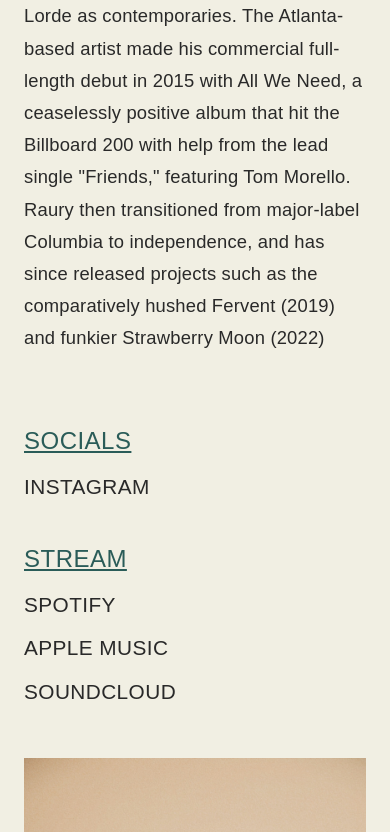
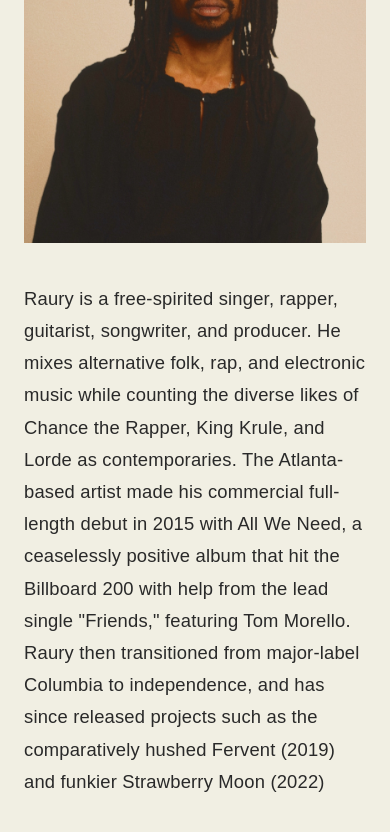
Before and after one commit to juliettemangon2/spinach-recordings, a Next.js app: page /artists in a window 390 px wide. Shown: the part 1156-1988 px from the top of the page. Built offline with nearby package versions, Linux system fonts and the light colour scheme; a web font is replaced by a local one.

Commit message:
compatibility + dividers

```diff
--- a/app/about/page.tsx
+++ b/app/about/page.tsx
@@ -22,6 +22,7 @@ const partners = [
 ]
 
 const DESKTOP_ITEMS = 4
+const TABLET_ITEMS = 3
 const MOBILE_ITEMS = 2
 
 export default function AboutPage() {
@@ -30,7 +31,8 @@ export default function AboutPage() {
 
   useEffect(() => {
     const update = () => {
-      const next = window.innerWidth <= 600 ? MOBILE_ITEMS : DESKTOP_ITEMS
+      const w = window.innerWidth
+      const next = w <= 600 ? MOBILE_ITEMS : w <= 900 ? TABLET_ITEMS : DESKTOP_ITEMS
       setItemsPerPage((prev) => {
         if (prev !== next) setPage(0)
         return next
--- a/app/artists/artists.module.css
+++ b/app/artists/artists.module.css
@@ -143,20 +143,38 @@
 /* Individual Artist Section
    ========================================================================== */
 .artistSection {
-  padding: var(--space-3xl) 0;
+  padding-top: 10rem;
+  padding-bottom: var(--space-md);
   scroll-margin-top: var(--header-height);
-  padding-top: var(--space-2xl);
+  border-top: 6px solid rgba(122, 157, 119, 0.4); /* --sage */
+}
+
+.artistSection:first-of-type {
+  border-top: none;
 }
 
 .artistHeader {
   display: grid;
   grid-template-columns: 1fr 1fr;
-  gap: var(--space-2xl);
+  grid-template-rows: auto auto;
+  grid-template-areas:
+    "nameblock photo"
+    "info      photo";
+  column-gap: var(--space-2xl);
+  row-gap: var(--space-md);
   align-items: start;
   margin-bottom: var(--space-2xl);
 }
 
+.artistNameBlock {
+  grid-area: nameblock;
+  display: flex;
+  flex-direction: column;
+  gap: 0.4rem;
+}
+
 .artistInfo {
+  grid-area: info;
   display: flex;
   flex-direction: column;
   gap: var(--space-md);
@@ -193,6 +211,7 @@
 /* Photo
    ========================================================================== */
 .artistPhotoWrapper {
+  grid-area: photo;
   position: relative;
   width: 80%;
   margin-left: auto;
@@ -228,9 +247,7 @@
   letter-spacing: 0.02em;
   color: var(--teal);
   margin-bottom: 0.4rem;
-    text-decoration: underline;
-
-
+  text-decoration: underline;
 }
 
 .linkItem {
@@ -366,6 +383,7 @@
 .pressSection {
   margin-bottom: var(--space-3xl);
   padding-top: 2rem;
+
 }
 
 .pressTitle {
@@ -440,7 +458,12 @@
 .artistHeaderWideTop {
   display: grid;
   grid-template-columns: 1fr 1.2fr;
-  gap: var(--space-2xl);
+  grid-template-rows: auto auto;
+  grid-template-areas:
+    "nameblock photo"
+    "info      photo";
+  column-gap: var(--space-2xl);
+  row-gap: var(--space-md);
   align-items: start;
   margin-bottom: var(--space-2xl);
 }
@@ -492,9 +515,18 @@
     padding: 0 var(--space-lg);
   }
 
+  .artistSection {
+    padding: var(--space-xl) 0;
+  }
+
   .artistHeader {
     grid-template-columns: 1fr;
-    gap: var(--space-xl);
+    grid-template-rows: auto auto auto;
+    grid-template-areas:
+      "nameblock"
+      "photo"
+      "info";
+    gap: var(--space-lg);
   }
 
   .artistPhotoWrapper {
@@ -523,7 +555,12 @@
 
   .artistHeaderWideTop {
     grid-template-columns: 1fr;
-    gap: var(--space-xl);
+    grid-template-rows: auto auto auto;
+    grid-template-areas:
+      "nameblock"
+      "photo"
+      "info";
+    gap: var(--space-lg);
   }
 
   .artistHeaderWideTop .artistPhotoWrapper {
@@ -593,4 +630,8 @@
   .artistHeaderWideTop .linksRow {
     grid-template-columns: 1fr;
   }
+
+  .artistSection {
+    padding: var(--space-lg) 0;
+  }
 }
--- a/app/artists/page.tsx
+++ b/app/artists/page.tsx
@@ -276,11 +276,13 @@ export default function ArtistsPage() {
                   artist.layout === 'wideTop' ? styles.artistHeaderWideTop : ''
                 ].join(' ')}
               >
-                <div className={styles.artistInfo}>
+                <div className={styles.artistNameBlock}>
                   <h2 className={styles.artistName}>{artist.name}</h2>
                   {artist.tagline && (
                     <p className={styles.artistTagline}>{artist.tagline}</p>
                   )}
+                </div>
+                <div className={styles.artistInfo}>
                   <p className={styles.artistBio}>{artist.bio}</p>
                   {/* Links: Socials & Streaming */}
                   <div className={styles.linksRow}>
@@ -446,11 +448,13 @@ export default function ArtistsPage() {
               <div className={styles.container}>
                 {/* Name & Bio + Photo */}
                 <div className={styles.artistHeader}>
-                  <div className={styles.artistInfo}>
+                  <div className={styles.artistNameBlock}>
                     <h2 className={styles.artistName}>{client.name}</h2>
                     {client.tagline && (
                       <p className={styles.artistTagline}>{client.tagline}</p>
                     )}
+                  </div>
+                  <div className={styles.artistInfo}>
                     <p className={styles.artistBio}>{client.bio}</p>
                     {/* Links: Socials & Streaming */}
                     <div className={styles.linksRow}>
--- a/components/SiteFooter.module.css
+++ b/components/SiteFooter.module.css
@@ -183,6 +183,7 @@
   .container {
     grid-template-columns: 1.05fr 2.4fr 1.3fr;
     gap: 2rem;
+
   }
 
   .locations {
@@ -195,3 +196,12 @@
   color: var(--sage);
   font-weight: 600;
 }
+
+@media (max-width: 900px) {
+  .footer{
+    padding-left: 0rem;
+    padding-right: 0rem;
+
+  }
+
+}
```
Also changed, not shown: app/about/about.module.css (+26 -16 lines).
